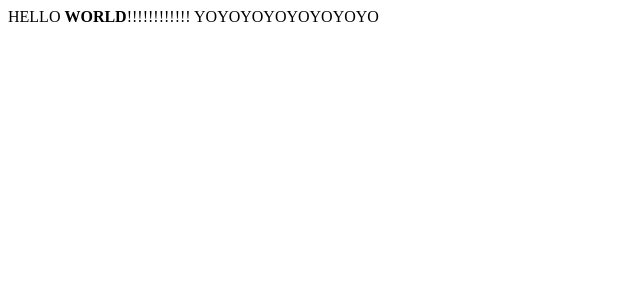
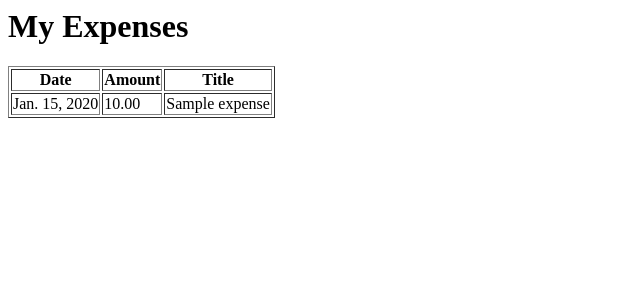
Before and after one commit to nonZero/ExMaster, a Django app: page / in a window 1280 px wide. Shown: the top 300 px of the page, without its empty margins (0-640 px from the left). Run offline with Django 3.2, Linux system fonts and the light colour scheme; tables that the repository leaves empty hold one stand-in row (values such as "Sample post").

Commit message:
added expnses list view with a table

```diff
--- a/expenses/templates/expenses/expense_list.html
+++ b/expenses/templates/expenses/expense_list.html
@@ -1,3 +1,23 @@
-HELLO <b>WORLD</b>!!!!!!!!!!!!
+<h1>
+    My Expenses
+</h1>
 
-{{ foo }}
+<table border="1">
+    <thead>
+        <tr>
+            <th>Date</th>
+            <th>Amount</th>
+            <th>Title</th>
+        </tr>
+    </thead>
+    <tbody>
+        {% for object in object_list %}
+            <tr>
+                <td>{{ object.date }}</td>
+                <td>{{ object.amount }}</td>
+                <td>{{ object.title }}</td>
+            </tr>
+        {% endfor %}
+
+    </tbody>
+</table>
--- a/expenses/views.py
+++ b/expenses/views.py
@@ -1,8 +1,11 @@
 from django.shortcuts import render
 
+from . import models
 
 def list_expenses(request):
+
+    qs = models.Expense.objects.all()
+
     return render(request, 'expenses/expense_list.html', {
-        'foo': 'YOYOYOYOYOYOYOYO',
-        'bars': [30, 50, 20, 'udi', 'shalom'],
+        'object_list': qs,
     })
```
